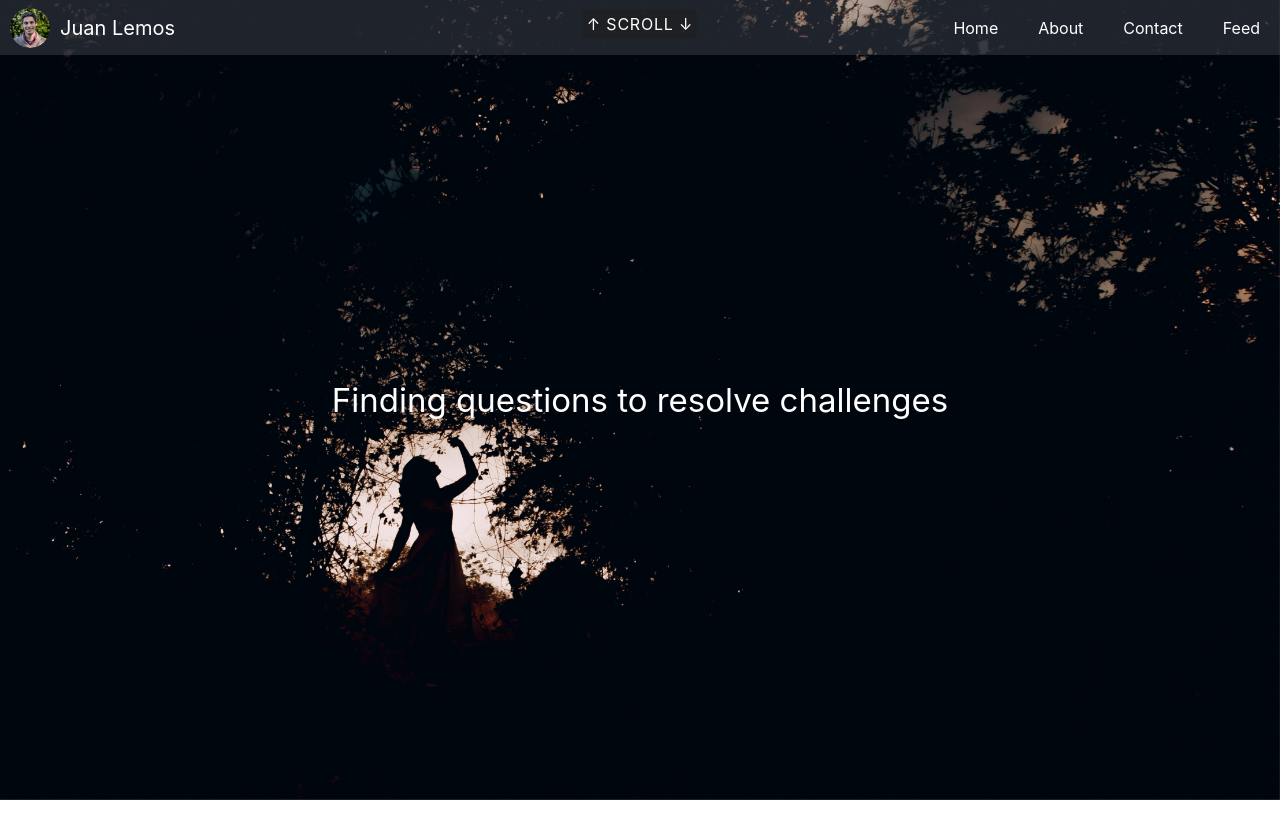
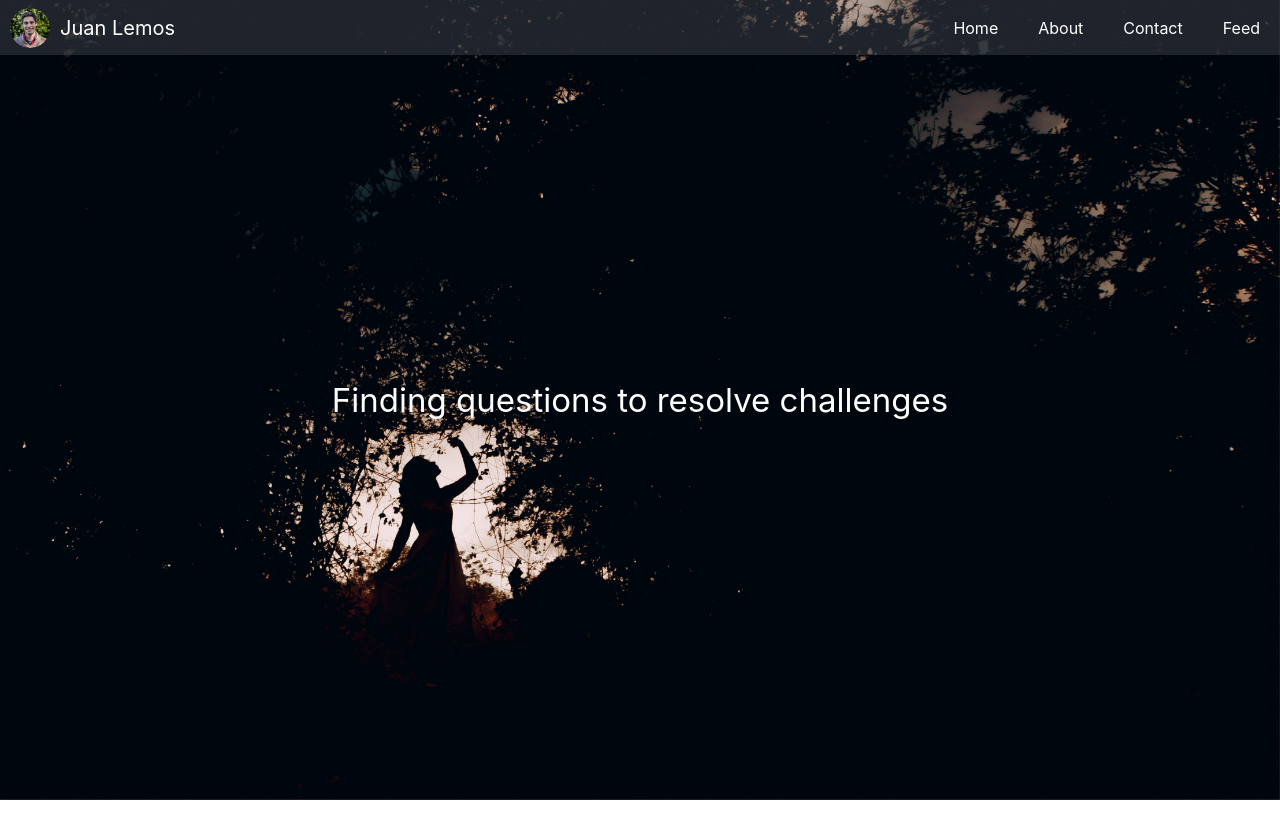
Before and after one commit to juanpale/juanpale.github.io, a React (Create React App) app: page / in a window 1280 px wide. Shown: the top 838 px of the page. Built offline with nearby package versions, Linux system fonts and the light colour scheme.

Commit message:
reorder project and enable absolute paths

```diff
--- a/src/App.css
+++ b/src/App.css
@@ -4,20 +4,3 @@
   overflow-x: hidden;
   text-align: center;
 }
-
-.vertical::before {
-  content: "↑ Scroll ↓";
-  position: fixed;
-  display: inline-block;
-  padding: 4px;
-  top: 10px;
-  left: 50%;
-  text-align: center;
-  letter-spacing: 0.05em;
-  text-transform: uppercase;
-  background-color: rgba(30, 30, 30, 0.6);
-  border-radius: 3px;
-  color: white;
-  z-index: 1000;
-  transform: translate3d(-50%, 0, 0);
-}
--- a/src/App.js
+++ b/src/App.js
@@ -1,9 +1,7 @@
 import React, { Component } from "react";
 import "./App.css";
 import TopBanner from "./components/TopBanner";
-import image from "./assets/image.jpg";
-import { HeaderTitleWrapper } from "./styles";
-import { ParallaxBanner } from "react-scroll-parallax";
+import Home from "./components/Home";
 
 class App extends Component {
   render() {
@@ -19,33 +17,7 @@ class App extends Component {
               alignItems: "center"
             }}
           >
-            <ParallaxBanner
-              style={{ height: "100vh" }}
-              layers={[
-                {
-                  image: image,
-                  amount: 0.2
-                }
-              ]}
-            >
-              <div
-                style={{
-                  position: "absolute",
-                  top: 0,
-                  left: 0,
-                  right: 0,
-                  bottom: 0,
-                  display: "flex",
-                  flexFow: "row wrap",
-                  alignItems: "center",
-                  justifyContent: "center"
-                }}
-              >
-                <HeaderTitleWrapper>
-                  {"Finding questions to resolve challenges"}
-                </HeaderTitleWrapper>
-              </div>
-            </ParallaxBanner>
+            <Home />
           </div>
         </div>
       </div>
--- /dev/null
+++ b/src/components/Home/index.js
@@ -0,0 +1,38 @@
+import React, { Component } from "react";
+import image from "assets/image.jpg";
+import { HeaderTitleWrapper } from "./styles";
+import { ParallaxBanner } from "react-scroll-parallax";
+
+export default class Home extends Component {
+  render() {
+    return (
+      <ParallaxBanner
+        style={{ height: "100vh" }}
+        layers={[
+          {
+            image: image,
+            amount: 0.2
+          }
+        ]}
+      >
+        <div
+          style={{
+            position: "absolute",
+            top: 0,
+            left: 0,
+            right: 0,
+            bottom: 0,
+            display: "flex",
+            flexFow: "row wrap",
+            alignItems: "center",
+            justifyContent: "center"
+          }}
+        >
+          <HeaderTitleWrapper>
+            {"Finding questions to resolve challenges"}
+          </HeaderTitleWrapper>
+        </div>
+      </ParallaxBanner>
+    );
+  }
+}
--- a/src/components/TopBanner/index.js
+++ b/src/components/TopBanner/index.js
@@ -1,4 +1,4 @@
-import React, { Component } from "react";
+import React from "react";
 import {
   Wrapper,
   PhotoContainer,
@@ -7,14 +7,13 @@ import {
   MenuContainer,
   RightMenusWrapper
 } from "./styles";
-import JuanLemosProfileImage from "../../assets/juanLemosProfileImage.png";
+import JuanLemosProfileImage from "assets/juanLemosProfileImage.png";
 
-export default class TopBanner extends Component {
-  render() {
+export default function TopBanner() {
   return (
     <Wrapper>
       <LeftWrapper>
-          <PhotoContainer src={JuanLemosProfileImage} />
+        <PhotoContainer src={JuanLemosProfileImage} alt={"Juan Lemos"} />
         <NameContainer> {"Juan Lemos"}</NameContainer>
       </LeftWrapper>
       <RightMenusWrapper>
@@ -26,4 +25,3 @@ export default class TopBanner extends Component {
     </Wrapper>
   );
 }
-}
```
Also changed, not shown: src/components/Home/styles.js (renamed from src/styles.js), 1 other file (tests, documents, lock files or other folders). Lines whose indentation alone changed are shown as unchanged.
